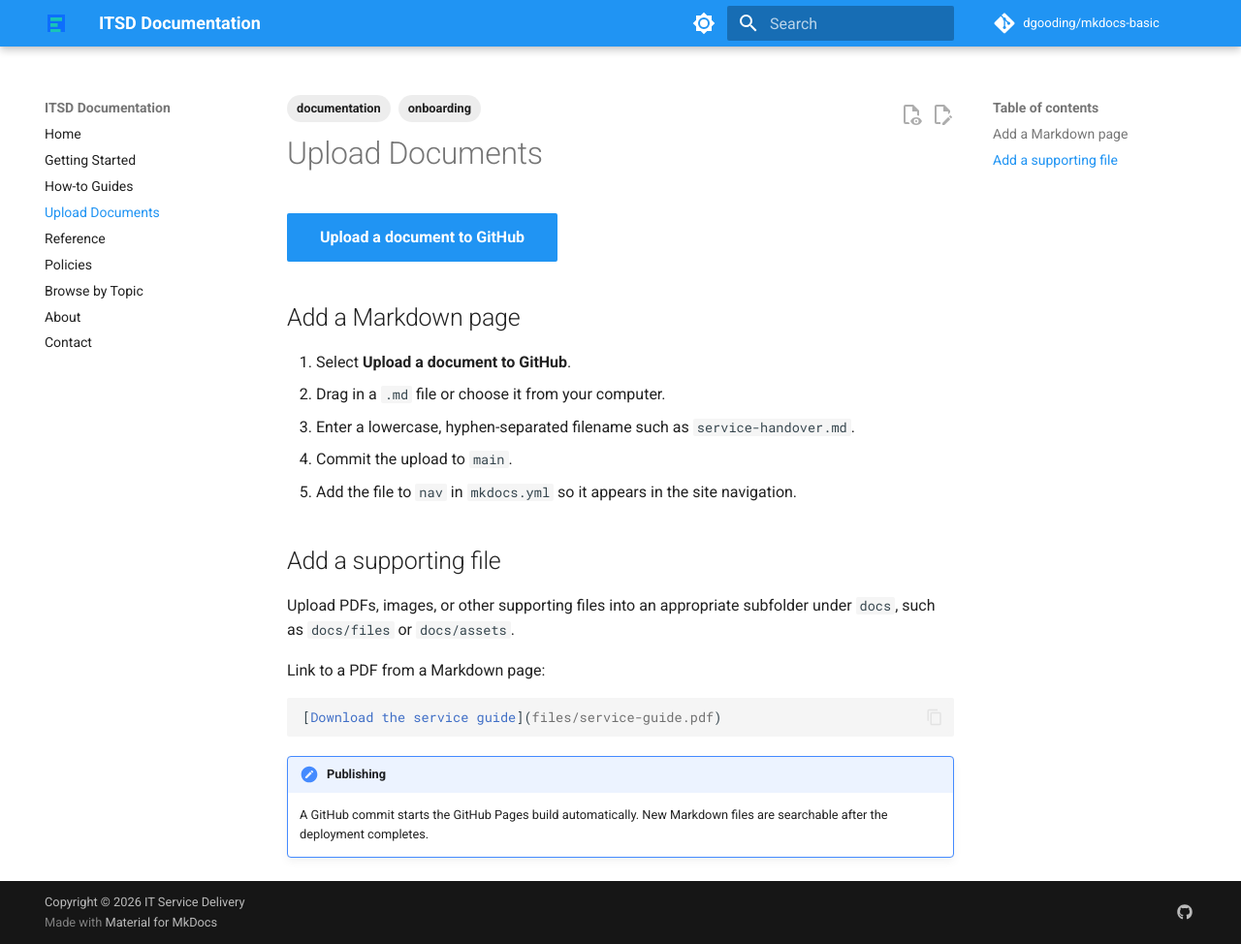
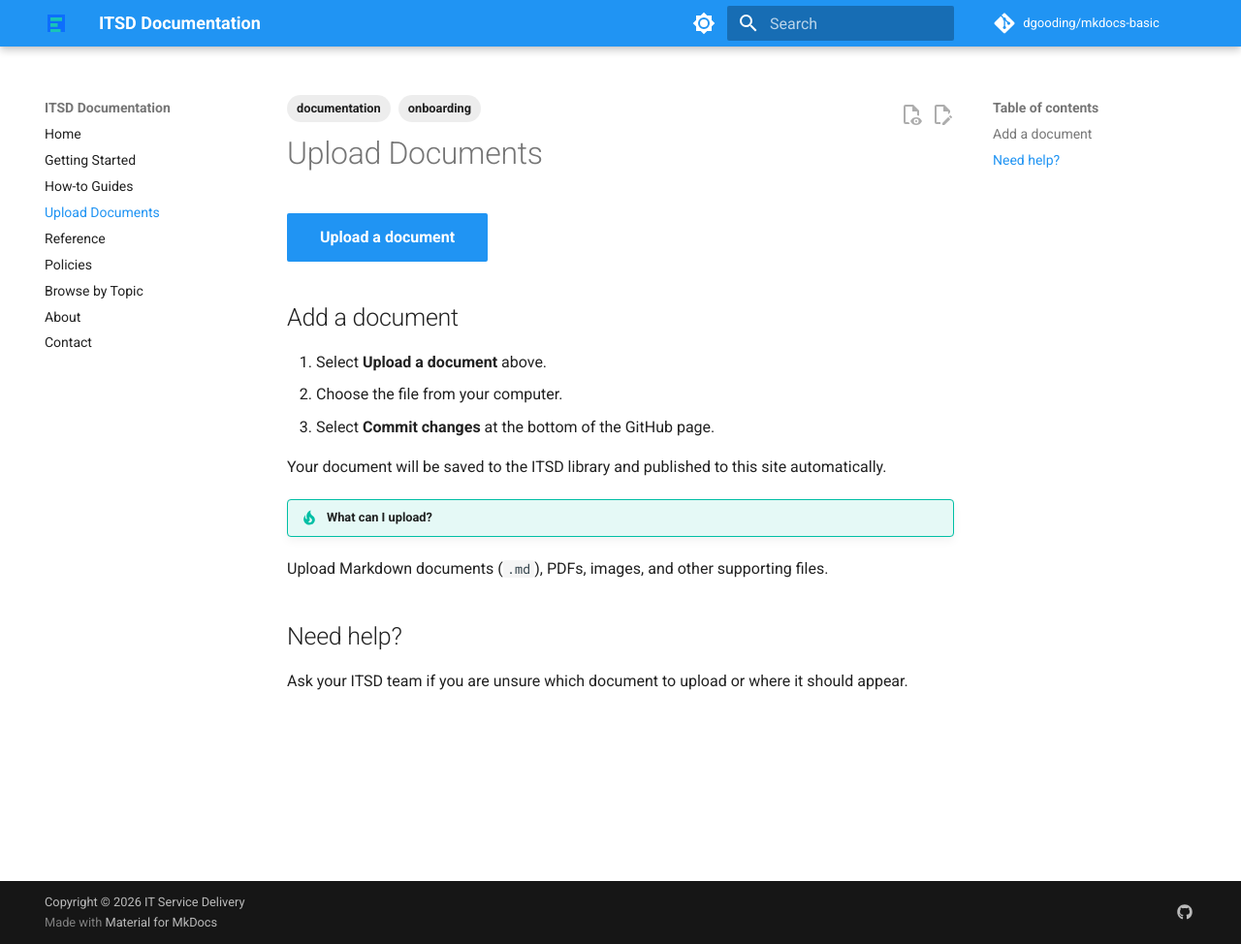
Before and after one commit to dgooding/mkdocs-basic, an MkDocs documentation site: the page built from docs/how-to/upload-documents.md, in a window 1280 px wide and 974 px high. Shown: the whole window at 97% size. Built offline with MkDocs 1.6.1 and Material for MkDocs 9.7.7, drawn with Linux system fonts in a browser that asks for light colours; comment, search, counter and statistics services are not loaded.

Commit message:
Simplify document upload guide

````diff
--- a/docs/how-to/upload-documents.md
+++ b/docs/how-to/upload-documents.md
@@ -6,26 +6,20 @@ tags:
 
 # Upload Documents
 
-[Upload a document to GitHub](https://github.com/dgooding/mkdocs-basic/upload/main/docs){ .md-button .md-button--primary }
+[Upload a document](https://github.com/dgooding/mkdocs-basic/upload/main/docs){ .md-button .md-button--primary }
 
-## Add a Markdown page
+## Add a document
 
-1. Select **Upload a document to GitHub**.
-2. Drag in a `.md` file or choose it from your computer.
-3. Enter a lowercase, hyphen-separated filename such as `service-handover.md`.
-4. Commit the upload to `main`.
-5. Add the file to `nav` in `mkdocs.yml` so it appears in the site navigation.
+1. Select **Upload a document** above.
+2. Choose the file from your computer.
+3. Select **Commit changes** at the bottom of the GitHub page.
 
-## Add a supporting file
+Your document will be saved to the ITSD library and published to this site automatically.
 
-Upload PDFs, images, or other supporting files into an appropriate subfolder under `docs`, such as `docs/files` or `docs/assets`.
+!!! tip "What can I upload?"
 
-Link to a PDF from a Markdown page:
+  Upload Markdown documents (`.md`), PDFs, images, and other supporting files.
 
-``` markdown
-[Download the service guide](files/service-guide.pdf)
-```
+## Need help?
 
-!!! note "Publishing"
-
-    A GitHub commit starts the GitHub Pages build automatically. New Markdown files are searchable after the deployment completes.
+Ask your ITSD team if you are unsure which document to upload or where it should appear.
````
